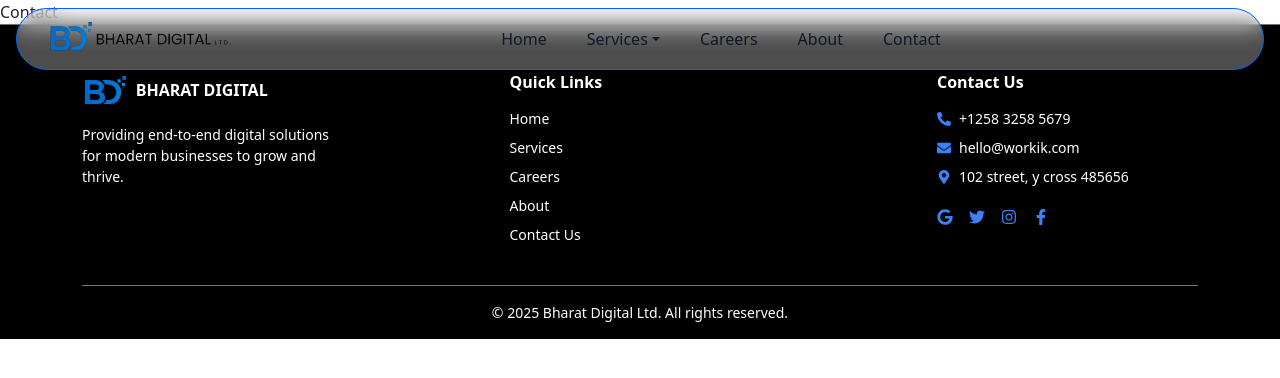
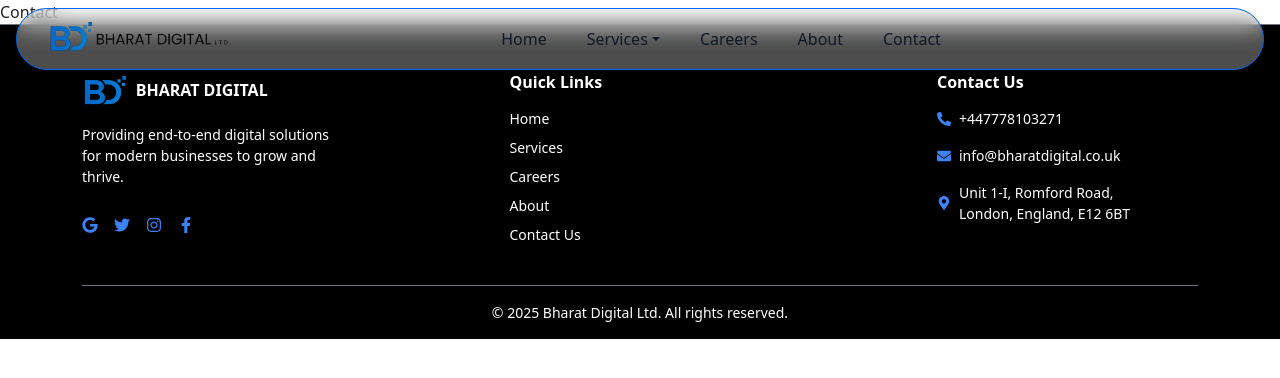
Before and after one commit to GayathriG5787/BDL2, a React (Vite) app in the folder client/: page /contact in a window 1280 px wide. Shown: the top 378 px of the page. Built offline with nearby package versions, Linux system fonts and the light colour scheme; a web font is replaced by a local one.

Commit message:
Footer update

```diff
--- a/client/src/components/Footer.jsx
+++ b/client/src/components/Footer.jsx
@@ -24,6 +24,12 @@ const Footer = () => {
             <p className="small mb-0">
               Providing end-to-end digital solutions for modern businesses to grow and thrive.
             </p>
+              <div className="d-flex pt-4 justify-content-center justify-content-md-start gap-3">
+              <a href="#" className="text-primary"><FaGoogle /></a>
+              <a href="#" className="text-primary"><FaTwitter /></a>
+              <a href="#" className="text-primary"><FaInstagram /></a>
+              <a href="#" className="text-primary"><FaFacebookF /></a>
+            </div>
           </div>
 
           {/* 2. Quick Links */}
@@ -42,25 +48,22 @@ const Footer = () => {
           <div className="col-md-4 col-lg-3 mb-4">
             <h6 className="fw-semibold mb-3">Contact Us</h6>
             <ul className="list-unstyled small mb-3">
-              <li className="d-flex align-items-center justify-content-center justify-content-md-start mb-2">
+              <li className="d-flex align-items-center justify-content-center justify-content-md-start mb-3">
                 <FaPhoneAlt className="me-2 text-primary" />
-                <span>+1258 3258 5679</span>
+                <span>+447778103271</span>
               </li>
-              <li className="d-flex align-items-center justify-content-center justify-content-md-start mb-2">
+              <li className="d-flex align-items-center justify-content-center justify-content-md-start mb-3">
                 <FaEnvelope className="me-2 text-primary" />
-                <span>hello@workik.com</span>
+                <span>info@bharatdigital.co.uk</span>
               </li>
               <li className="d-flex align-items-center justify-content-center justify-content-md-start">
                 <FaMapMarkerAlt className="me-2 text-primary" />
-                <span>102 street, y cross 485656</span>
+                <span>
+                  Unit 1-I, Romford Road,<br />
+                  London, England, E12 6BT
+                </span>
               </li>
             </ul>
-            <div className="d-flex justify-content-center justify-content-md-start gap-3">
-              <a href="#" className="text-primary"><FaGoogle /></a>
-              <a href="#" className="text-primary"><FaTwitter /></a>
-              <a href="#" className="text-primary"><FaInstagram /></a>
-              <a href="#" className="text-primary"><FaFacebookF /></a>
-            </div>
           </div>
         </div>
 
```
